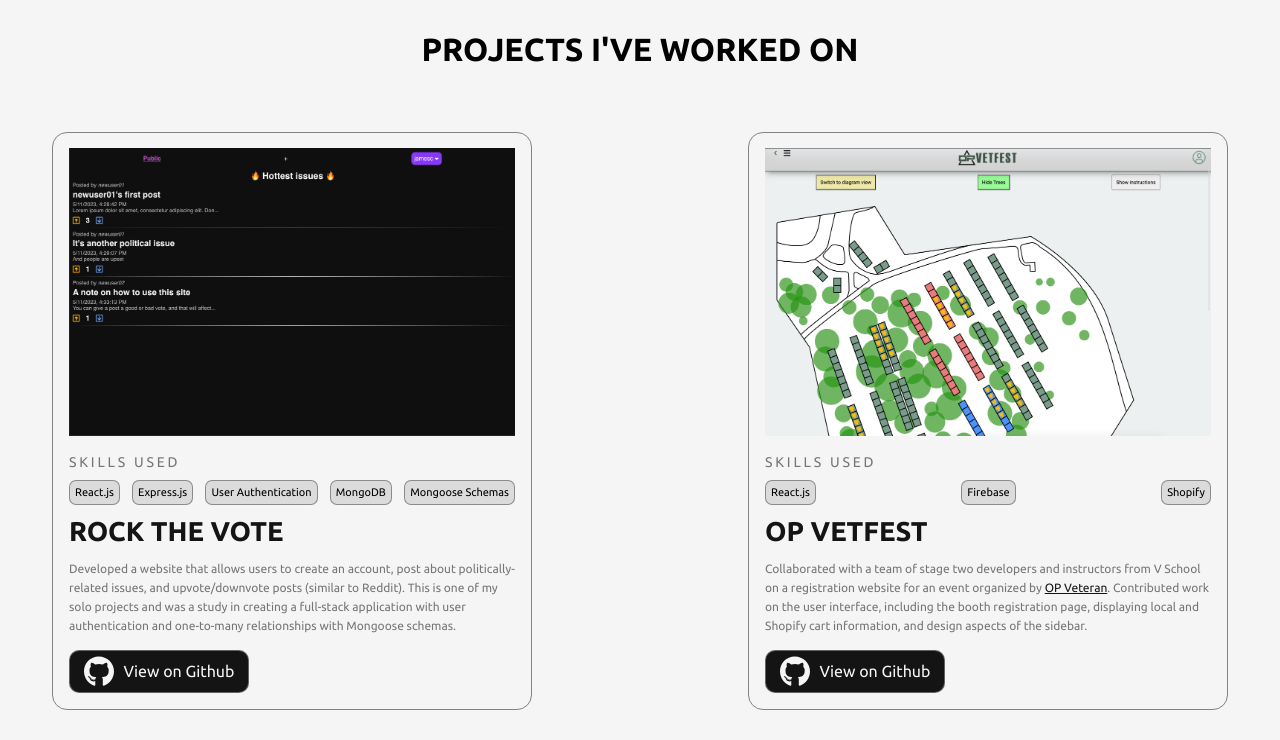
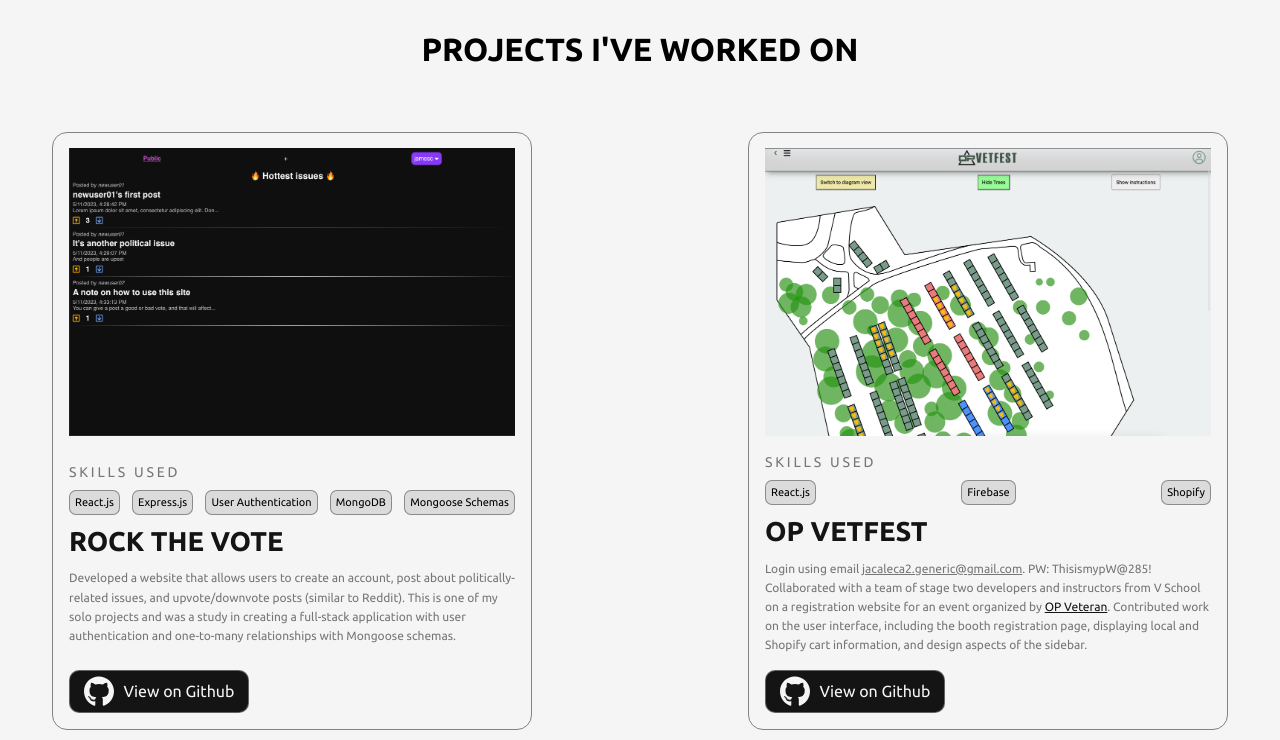
Before and after one commit to jamescaleca/professional-portfolio, a React (Create React App) app: page / in a window 1280 px wide. Shown: the part 1680-2420 px from the top of the page. Built offline with nearby package versions, Linux system fonts and the light colour scheme.

Commit message:
General styling. Generic login for OP Vet project.

```diff
--- a/src/components/Home.js
+++ b/src/components/Home.js
@@ -204,7 +204,7 @@
                 className="project-title"
               >OP VETFEST
               </a>
-              <label htmlFor='op-vet' className="project-description">Collaborated with a team of stage two developers and instructors from V School on a registration website for an event organized by <a href="https://www.opveteran.org/" target="_blank" rel="noopener noreferrer">OP Veteran</a>. Contributed work on the user interface, including the booth registration page, displaying local and Shopify cart information, and design aspects of the sidebar.</label>
+              <label htmlFor='op-vet' className="project-description">Login using email <u>jacaleca2.generic@gmail.com</u>. PW: ThisismypW@285!<br />Collaborated with a team of stage two developers and instructors from V School on a registration website for an event organized by <a href="https://www.opveteran.org/" target="_blank" rel="noopener noreferrer">OP Veteran</a>. Contributed work on the user interface, including the booth registration page, displaying local and Shopify cart information, and design aspects of the sidebar.</label>
             </div>
             <span className="project-github">
               <a
--- a/src/styles/styles.css
+++ b/src/styles/styles.css
@@ -468,7 +468,7 @@
   border-radius: 15px;
   flex-flow: column wrap;
   position: relative;
-  justify-content: center;
+  justify-content: space-between;
   padding-left: 1em;
   padding-right: 1em;
 }
@@ -528,7 +528,7 @@
 #projects #projects-list .project-screenshot .project-github {
   display: flex;
   text-decoration: none;
-  margin: 1em 0;
+  margin: 1rem 0;
   border: 1px solid rgba(118, 118, 118, 0.797);
   border-radius: 10px;
   padding: 5px 5px;
--- a/src/styles/styles.scss
+++ b/src/styles/styles.scss
@@ -500,7 +500,7 @@
       border-radius: 15px;
       flex-flow: column wrap;
       position: relative;
-      justify-content: center;
+      justify-content: space-between;
       padding-left: 1em;
       padding-right: 1em;
       a {
@@ -559,7 +559,7 @@
       .project-github {
         display: flex;
         text-decoration: none;
-        margin: 1em 0;
+        margin: 1rem 0;
         border: 1px solid rgba(118, 118, 118, 0.797);
         border-radius: 10px;
         padding: 5px 5px;
```
Also changed, not shown: 1 other file (tests, documents, lock files or other folders).
